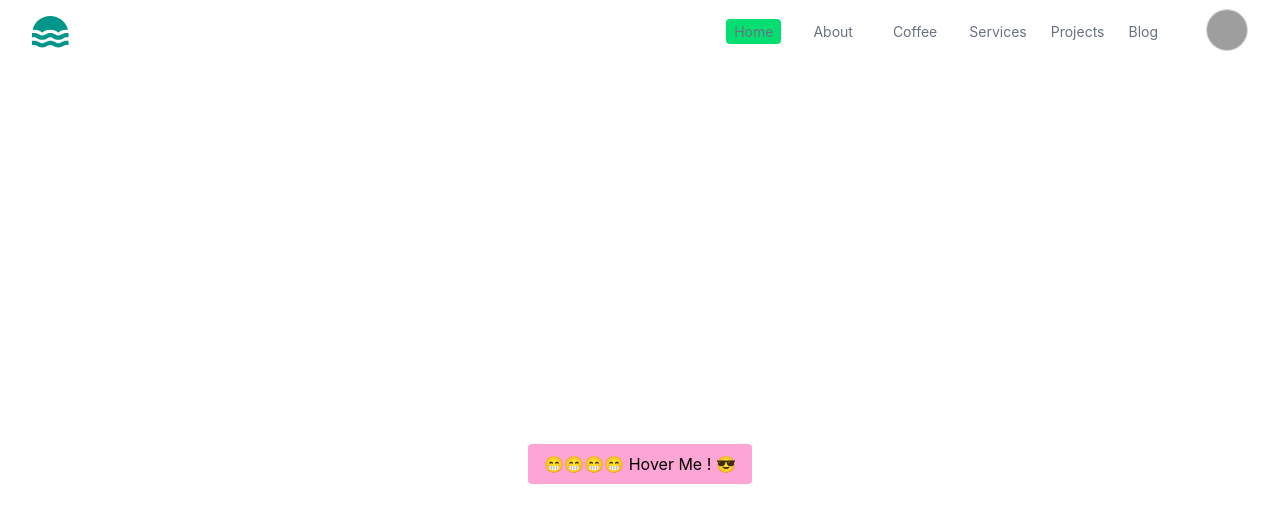
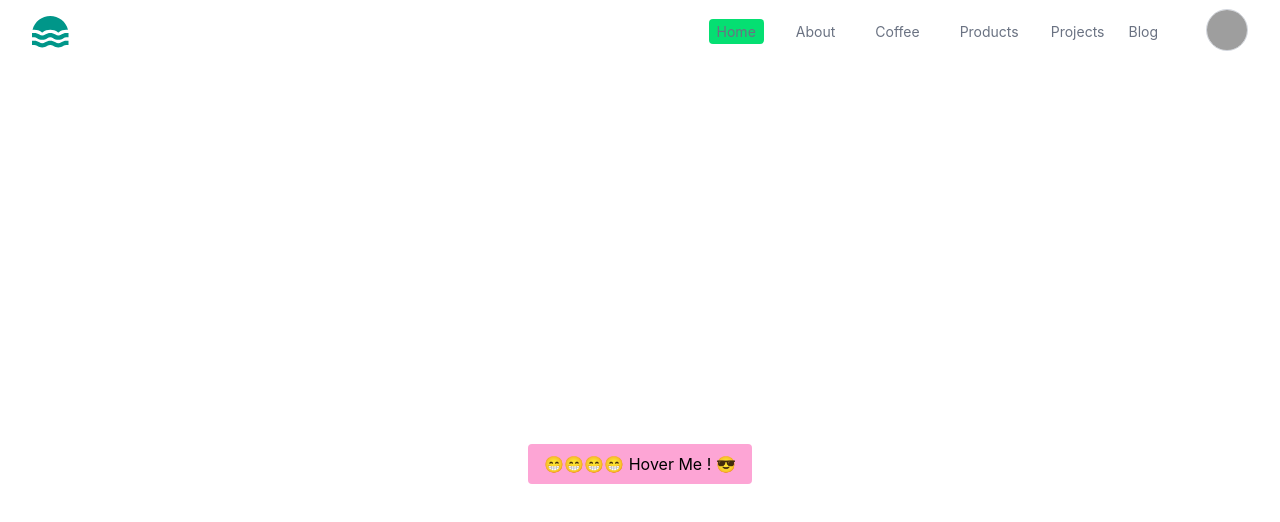
Before and after one commit to aungNyeinChan93/Component_vue3, a Vue app: page / in a window 1280 px wide. Shown: the top 522 px of the page. Built offline with nearby package versions, Linux system fonts and the light colour scheme; grey boxes are pictures that could not be loaded.

Commit message:
add products

```diff
--- a/src/components/base/SingleCard.vue
+++ b/src/components/base/SingleCard.vue
@@ -14,6 +14,7 @@ fetch(`https://api.github.com/users/${props.userName}`)
         const data = await response.json()
         user.value = data;
     })
+
 </script>
 
 <template>
--- a/src/components/layouts/Master.vue
+++ b/src/components/layouts/Master.vue
@@ -46,7 +46,10 @@ const show = ref(false);
                             </li>
 
                             <li>
-                                <a class="text-gray-500 transition hover:text-gray-500/75" href="#"> Services </a>
+                                <RouterLink :to="{ name: 'products' }"
+                                    :class="{ 'text-gray-500 transition px-2 py-1 rounded ': true, '!bg-green-400': $route.name === 'products' }">
+                                    Products
+                                </RouterLink>
                             </li>
 
                             <li>
--- /dev/null
+++ b/src/components/product/InjetProduct.vue
@@ -0,0 +1,28 @@
+<script setup>
+import { inject } from 'vue';
+import SingleProduct from './SingleProduct.vue';
+
+const products = inject('ourProducts');
+
+</script>
+
+<template>
+    <section>
+        <div class="mx-auto max-w-screen-xl px-4 py-8 sm:px-6 sm:py-12 lg:px-8">
+            <header>
+                <h2 class="text-xl font-bold text-gray-900 sm:text-3xl">Product Injection</h2>
+
+                <p class="mt-4 max-w-md text-gray-500">
+                    Lorem ipsum, dolor sit amet consectetur adipisicing elit. Itaque praesentium cumque iure
+                    dicta incidunt est ipsam, officia dolor fugit natus?
+                </p>
+            </header>
+
+            <ul class="mt-8 grid gap-4 sm:grid-cols-2 lg:grid-cols-4">
+                <template v-for="product in products" :key="product.id">
+                    <SingleProduct :product="product" />
+                </template>
+            </ul>
+        </div>
+    </section>
+</template>
--- /dev/null
+++ b/src/components/product/Products.vue
@@ -0,0 +1,27 @@
+<script setup>
+import SingleProduct from './SingleProduct.vue';
+const props = defineProps({
+    products: { type: Array }
+});
+</script>
+
+<template>
+    <section>
+        <div class="mx-auto max-w-screen-xl px-4 py-8 sm:px-6 sm:py-12 lg:px-8">
+            <header>
+                <h2 class="text-xl font-bold text-gray-900 sm:text-3xl">Product From Props</h2>
+
+                <p class="mt-4 max-w-md text-gray-500">
+                    Lorem ipsum, dolor sit amet consectetur adipisicing elit. Itaque praesentium cumque iure
+                    dicta incidunt est ipsam, officia dolor fugit natus?
+                </p>
+            </header>
+
+            <ul class="mt-8 grid gap-4 sm:grid-cols-2 lg:grid-cols-4">
+                <template v-for="product in products" :key="product.id">
+                    <SingleProduct :product="product" />
+                </template>
+            </ul>
+        </div>
+    </section>
+</template>
--- /dev/null
+++ b/src/components/product/SingleProduct.vue
@@ -0,0 +1,25 @@
+<script setup>
+const props = defineProps(['product']);
+
+</script>
+
+<template>
+    <li>
+        <a :href="`https://fakestoreapi.com/products/${product.id}`" class="group block overflow-hidden">
+            <img :src="product?.image" alt=""
+                class="h-[250px] w-full object-cover transition duration-500 group-hover:scale-105 sm:h-[300px]" />
+
+            <div class="relative bg-white pt-3">
+                <h3 class="text-xs text-gray-700 group-hover:underline group-hover:underline-offset-4">
+                    {{ product?.title }}
+                </h3>
+
+                <p class="mt-2">
+                    <span class="sr-only"> Regular Price </span>
+
+                    <span class="tracking-wider text-gray-900"> {{ product?.price }} 💰</span>
+                </p>
+            </div>
+        </a>
+    </li>
+</template>
--- a/src/router/index.js
+++ b/src/router/index.js
@@ -19,6 +19,11 @@ const router = createRouter({
       name: "coffee",
       component: () => import("../views/CoffeeView.vue"),
     },
+    {
+      path: "/products",
+      name: "products",
+      component: () => import("@/views/ProductView.vue"),
+    },
   ],
 });
 
--- /dev/null
+++ b/src/stores/product.js
@@ -0,0 +1,12 @@
+import axios from "axios";
+import { defineStore } from "pinia";
+import { ref } from "vue";
+
+export const useProductStore = defineStore("product", () => {
+  const products = ref([]);
+  const getProduct = async (url) => {
+    const responce = await axios.get(url);
+    products.value = await responce.data;
+  };
+  return { products, getProduct };
+});
--- a/src/views/HomeView.vue
+++ b/src/views/HomeView.vue
@@ -1,15 +1,24 @@
 <script setup>
 import Button from '@/components/base/Button.vue';
 import { useGitHubUserStore } from '@/stores/githubUser';
+import { onUnmounted } from 'vue';
 
 const { gitHubUsers } = useGitHubUserStore();
-console.log(gitHubUsers);
+// console.log(gitHubUsers);
+
+const mySetInterval = setInterval(() => {
+  alert('Hover Me please!');
+}, 4000);
+
+const cancleSetInerval = () => {
+  clearInterval(mySetInterval);
+};
 
 </script>
 
 <template>
   <main class="grid w-full min-h-screen place-items-center">
-    <Button>
+    <Button @mouseover="cancleSetInerval">
       <template #icon="{ hover }">
         <span>{{ hover ? "😂" : "😁" }}</span>
       </template>
--- /dev/null
+++ b/src/views/ProductView.vue
@@ -0,0 +1,27 @@
+<script setup>
+import Products from '@/components/product/Products.vue';
+import InjetProduct from '@/components/product/InjetProduct.vue';
+import { useProductStore } from '@/stores/product';
+import { onMounted, onUnmounted } from 'vue';
+import { provide } from 'vue';
+
+const { products, getProduct } = useProductStore();
+
+onMounted(() => getProduct(`https://fakestoreapi.com/products`));
+
+provide('ourProducts', products);
+
+
+
+</script>
+
+<template>
+    <section>
+        <div v-if="products">
+            <Products :products="products" />
+        </div>
+        <div v-if="products">
+            <InjetProduct />
+        </div>
+    </section>
+</template>
```
